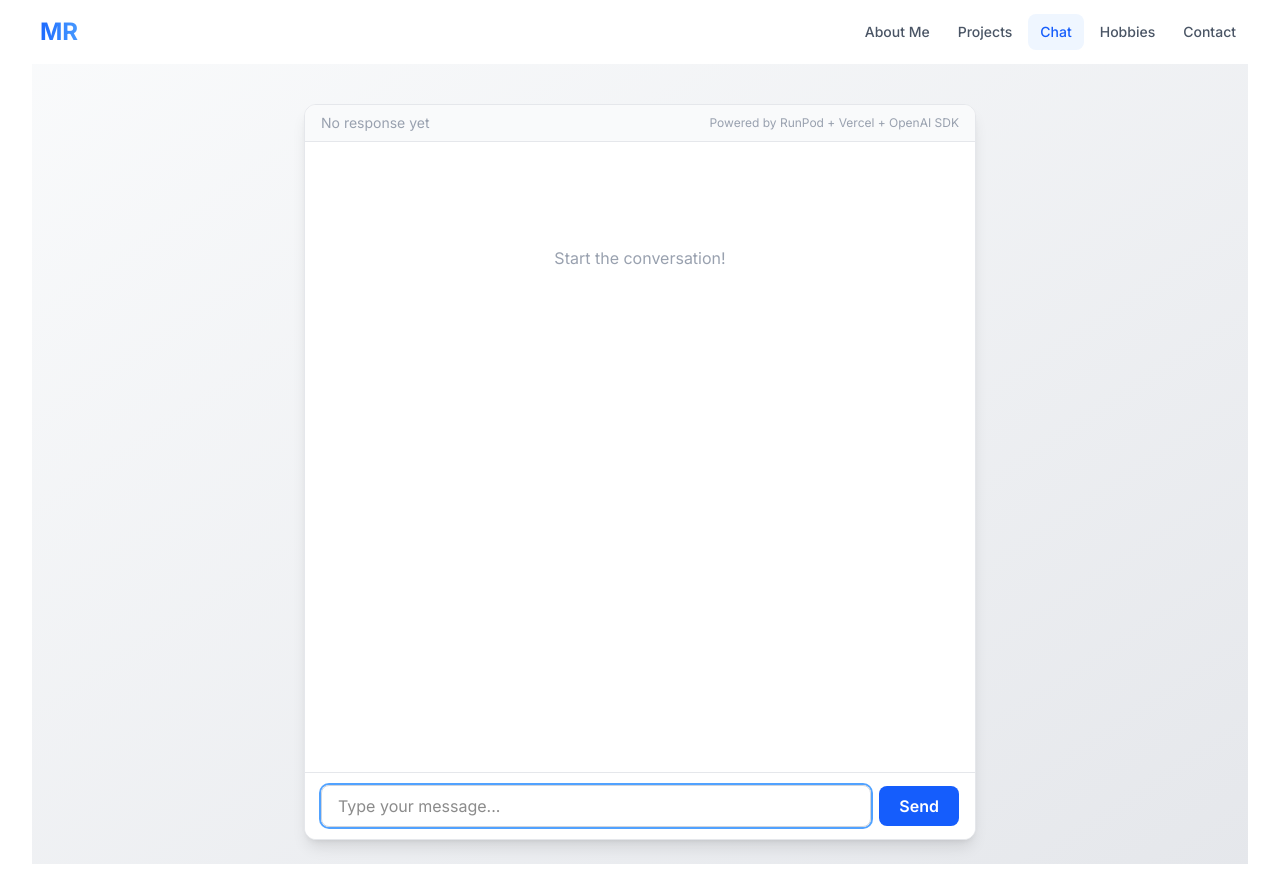
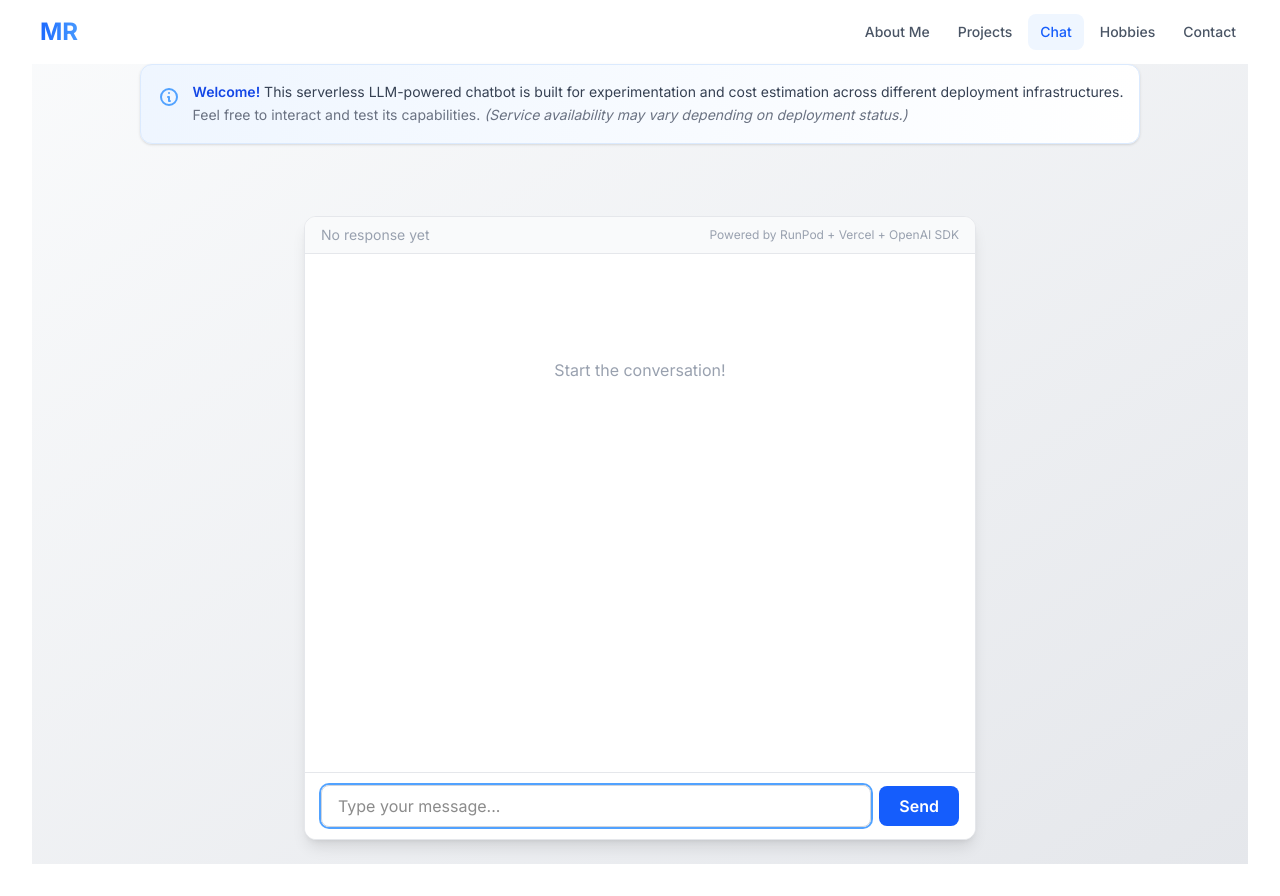
Before and after one commit to michael-russo-eng/portfolio, a Next.js app in the folder client/: page /chat in a window 1280 px wide. Built offline with nearby package versions, Linux system fonts and the light colour scheme.

Commit message:
add welcome message to chat page

```diff
--- a/client/src/app/chat/page.tsx
+++ b/client/src/app/chat/page.tsx
@@ -85,6 +85,17 @@ export default function ChatPage() {
 
   return (
     <div className="flex flex-col items-center min-h-screen bg-gradient-to-br from-gray-50 to-gray-200">
+     <div className="mb-8 flex items-start gap-3 p-4 bg-gradient-to-r from-blue-50 to-white border border-blue-100 rounded-xl shadow-sm">
+  <div className="flex-shrink-0 mt-1">
+    <svg className="w-6 h-6 text-blue-400" fill="none" stroke="currentColor" strokeWidth={2} viewBox="0 0 24 24">
+      <path strokeLinecap="round" strokeLinejoin="round" d="M13 16h-1v-4h-1m1-4h.01M12 20a8 8 0 100-16 8 8 0 000 16z" />
+    </svg>
+  </div>
+  <div className="text-gray-700 text-sm leading-relaxed">
+    <span className="font-semibold text-blue-700">Welcome!</span> This serverless LLM-powered chatbot is built for experimentation and cost estimation across different deployment infrastructures.<br />
+    <span className="text-gray-500">Feel free to interact and test its capabilities. <span className="italic">(Service availability may vary depending on deployment status.)</span></span>
+  </div>
+</div>
       <div className="w-full max-w-2xl flex flex-col flex-1 rounded-xl shadow-lg border border-gray-200 bg-white mt-10 mb-6 overflow-hidden">
         {/* Stats Display */}
         <div className="bg-gray-50 border-b border-gray-200 px-4 py-2">
```
